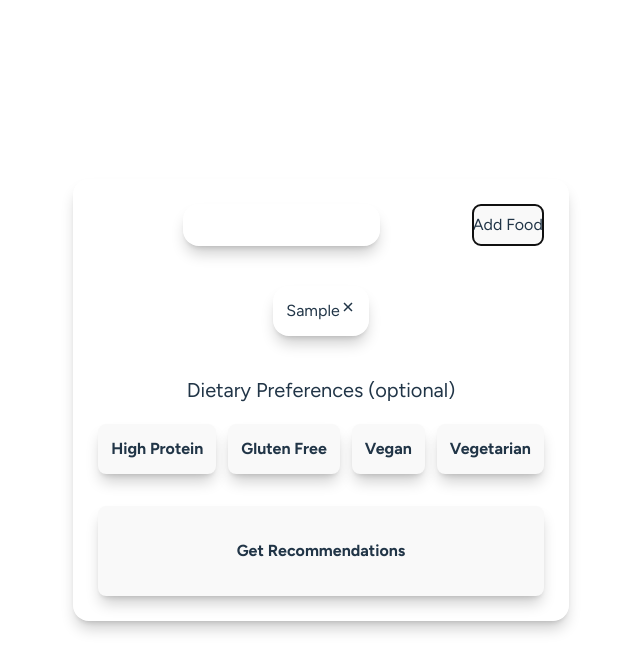
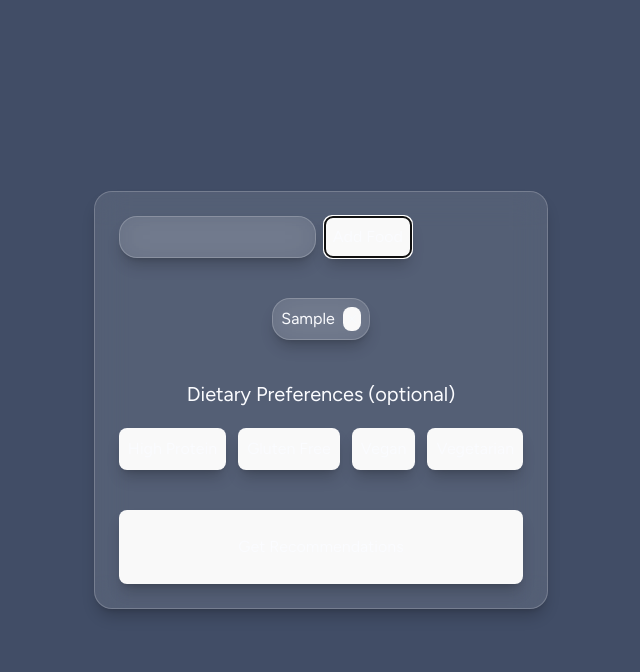
Before and after one commit to ethancha0/ai-project, a React (Vite) app in the folder frontend/: page / in a window 1280 px wide. Both pictures are taken after typing "Sample" into the empty fields and a click on the button "Add Food". Shown: the top 672 px of the page, without its empty margins (319-959 px from the left). Built offline with nearby package versions, Linux system fonts and the light colour scheme; no server answers.

Commit message:
fix: refactored glass div ui

```diff
--- a/frontend/src/components/input.jsx
+++ b/frontend/src/components/input.jsx
@@ -2,6 +2,7 @@
 import { IoCloseSharp } from "react-icons/io5";
 
 import Recommendations from "./recommendations"
+import { Button } from './ui/button';
 
 
 const API_BASE = (import.meta.env.VITE_API_URL ?? "").replace(/\/$/, "");
@@ -90,15 +91,12 @@
 
         <form onSubmit={handleSubmit} className="flex gap-2">
             <input
-                className="max-w-2xl mx-auto p-2 rounded-2xl
-                             bg-white/10 backdrop-blur-lg
-                              border border-white/20
-                            shadow-lg shadow-black/20"
+                className="glass-card"
                 value={userInput}
                 onChange={(e) => setUserInput(e.target.value)}
             ></input>
 
-            <button type="submit"> Add Food </button>
+            <button type="submit" className="glass-card">  Add Food </button>
 
         </form>
 
@@ -106,16 +104,23 @@
             <div>
                 <div className="flex justify-center cent mt-10 gap-3">
                     {inputArray.map((t, index) =>(
-                        <div key={index}className="flex  align-itemgap-2 p-3 rounded-2xl
-                                bg-white/10 backdrop-blur-lg
-                                border border-white/20
-                                shadow-lg shadow-black/20">
+                        <div key={index}className="glass-card flex gap-2">
                         <p
                         className=" "
                         key={index}>
                             {t}
                         </p>
-                        <IoCloseSharp />
+                        <Button
+                            size="xs-icon"
+                            varient="outline"
+                            className="bg-white/10 backdrop-blur-lg
+                                border border-white/20 hover:bg-gray-400"
+                        >
+                            <IoCloseSharp/>
+                        </Button>
+
+
+
                         </div>
 
                     ))}
@@ -127,10 +132,7 @@
                     <div className ="flex gap-3 mt-5">
                     {dietaryOptions.map((option, index) =>
                             <button
-                            className="flex gap-2 p-3 rounded-2xl
-                                bg-white/10 backdrop-blur-lg
-                                border border-white/20
-                                shadow-lg shadow-black/20 font-bold"
+                            className="glass-card"
                             key ={index}
                             onClick={() => addDietaryOption(index)}
                             >{option}</button>
@@ -141,10 +143,7 @@
 
                 <div className="">
                     <button
-                        className="justify-center flex gap-2 p-8 mt-8 w-full rounded-2xl
-                                bg-white/10 backdrop-blur-lg
-                                border border-white/20
-                                shadow-lg shadow-black/20 font-bold"
+                        className="glass-card p-6 mt-10 w-full"
                         onClick={sendPreferences}
                     >Get Recommendations
 
@@ -167,7 +166,6 @@
 
         )}
 
-
         </div>
     )
 }
--- /dev/null
+++ b/frontend/src/components/ui/button.jsx
@@ -0,0 +1,60 @@
+import * as React from "react"
+import { cva } from "class-variance-authority";
+import { Slot } from "radix-ui"
+
+import { cn } from "@/lib/utils"
+
+const buttonVariants = cva(
+  "inline-flex items-center justify-center gap-2 whitespace-nowrap rounded-md text-sm font-medium transition-all disabled:pointer-events-none disabled:opacity-50 [&_svg]:pointer-events-none [&_svg:not([class*='size-'])]:size-4 shrink-0 [&_svg]:shrink-0 outline-none focus-visible:border-ring focus-visible:ring-ring/50 focus-visible:ring-[3px] aria-invalid:ring-destructive/20 dark:aria-invalid:ring-destructive/40 aria-invalid:border-destructive",
+  {
+    variants: {
+      variant: {
+        default: "bg-primary text-primary-foreground hover:bg-primary/90",
+        destructive:
+          "bg-destructive text-white hover:bg-destructive/90 focus-visible:ring-destructive/20 dark:focus-visible:ring-destructive/40 dark:bg-destructive/60",
+        outline:
+          "border bg-background shadow-xs hover:bg-accent hover:text-accent-foreground dark:bg-input/30 dark:border-input dark:hover:bg-input/50",
+        secondary:
+          "bg-secondary text-secondary-foreground hover:bg-secondary/80",
+        ghost:
+          "hover:bg-accent hover:text-accent-foreground dark:hover:bg-accent/50",
+        link: "text-primary underline-offset-4 hover:underline",
+      },
+      size: {
+        default: "h-9 px-4 py-2 has-[>svg]:px-3",
+        xs: "h-6 gap-1 rounded-md px-2 text-xs has-[>svg]:px-1.5 [&_svg:not([class*='size-'])]:size-3",
+        sm: "h-8 rounded-md gap-1.5 px-3 has-[>svg]:px-2.5",
+        lg: "h-10 rounded-md px-6 has-[>svg]:px-4",
+        icon: "size-9",
+        "icon-xs": "size-6 rounded-md [&_svg:not([class*='size-'])]:size-3",
+        "icon-sm": "size-8",
+        "icon-lg": "size-10",
+      },
+    },
+    defaultVariants: {
+      variant: "default",
+      size: "default",
+    },
+  }
+)
+
+function Button({
+  className,
+  variant = "default",
+  size = "default",
+  asChild = false,
+  ...props
+}) {
+  const Comp = asChild ? Slot.Root : "button"
+
+  return (
+    <Comp
+      data-slot="button"
+      data-variant={variant}
+      data-size={size}
+      className={cn(buttonVariants({ variant, size, className }))}
+      {...props} />
+  );
+}
+
+export { Button, buttonVariants }
--- /dev/null
+++ b/frontend/src/globals.css
@@ -0,0 +1,7 @@
+@layer components {
+  .glass-card {
+    @apply p-2 rounded-2xl bg-white/10 backdrop-blur-lg
+            border border-white/20
+            shadow-lg shadow-black/20;
+  }
+}
--- a/frontend/src/index.css
+++ b/frontend/src/index.css
@@ -1,9 +1,13 @@
 @import "tailwindcss";
+@import "tw-animate-css";
+@import "shadcn/tailwind.css";
+@import "./globals.css";
+
+@custom-variant dark (&:is(.dark *));
 
 @theme{
   --font-figtree: "Figtree", ui-sans-serif, system-ui, sans-serif;
 }
-
 
 :root {
   font-family: system-ui, Avenir, Helvetica, Arial, sans-serif;
@@ -18,6 +22,38 @@
   text-rendering: optimizeLegibility;
   -webkit-font-smoothing: antialiased;
   -moz-osx-font-smoothing: grayscale;
+  --radius: 0.625rem;
+  --background: oklch(42.028% 0.04473 264.64);
+  --foreground: oklch(99.116% 0.00422 271.371);
+  --card: oklch(1 0 0);
+  --card-foreground: oklch(0.129 0.042 264.695);
+  --popover: oklch(1 0 0);
+  --popover-foreground: oklch(0.129 0.042 264.695);
+  --primary: oklch(0.208 0.042 265.755);
+  --primary-foreground: oklch(0.984 0.003 247.858);
+  --secondary: oklch(0.968 0.007 247.896);
+  --secondary-foreground: oklch(0.208 0.042 265.755);
+  --muted: oklch(0.968 0.007 247.896);
+  --muted-foreground: oklch(0.554 0.046 257.417);
+  --accent: oklch(0.968 0.007 247.896);
+  --accent-foreground: oklch(0.208 0.042 265.755);
+  --destructive: oklch(0.577 0.245 27.325);
+  --border: oklch(0.929 0.013 255.508);
+  --input: oklch(0.929 0.013 255.508);
+  --ring: oklch(0.704 0.04 256.788);
+  --chart-1: oklch(0.646 0.222 41.116);
+  --chart-2: oklch(0.6 0.118 184.704);
+  --chart-3: oklch(0.398 0.07 227.392);
+  --chart-4: oklch(0.828 0.189 84.429);
+  --chart-5: oklch(0.769 0.188 70.08);
+  --sidebar: oklch(0.984 0.003 247.858);
+  --sidebar-foreground: oklch(0.129 0.042 264.695);
+  --sidebar-primary: oklch(0.208 0.042 265.755);
+  --sidebar-primary-foreground: oklch(0.984 0.003 247.858);
+  --sidebar-accent: oklch(0.968 0.007 247.896);
+  --sidebar-accent-foreground: oklch(0.208 0.042 265.755);
+  --sidebar-border: oklch(0.929 0.013 255.508);
+  --sidebar-ring: oklch(0.704 0.04 256.788);
 }
 
 a {
@@ -64,9 +100,93 @@
     background-color: #ffffff;
   }
   a:hover {
-    color: #747bff;
+    color: #8f93e6;
   }
   button {
     background-color: #f9f9f9;
   }
 }
+
+@theme inline {
+  --radius-sm: calc(var(--radius) - 4px);
+  --radius-md: calc(var(--radius) - 2px);
+  --radius-lg: var(--radius);
+  --radius-xl: calc(var(--radius) + 4px);
+  --radius-2xl: calc(var(--radius) + 8px);
+  --radius-3xl: calc(var(--radius) + 12px);
+  --radius-4xl: calc(var(--radius) + 16px);
+  --color-background: var(--background);
+  --color-foreground: var(--foreground);
+  --color-card: var(--card);
+  --color-card-foreground: var(--card-foreground);
+  --color-popover: var(--popover);
+  --color-popover-foreground: var(--popover-foreground);
+  --color-primary: var(--primary);
+  --color-primary-foreground: var(--primary-foreground);
+  --color-secondary: var(--secondary);
+  --color-secondary-foreground: var(--secondary-foreground);
+  --color-muted: var(--muted);
+  --color-muted-foreground: var(--muted-foreground);
+  --color-accent: var(--accent);
+  --color-accent-foreground: var(--accent-foreground);
+  --color-destructive: var(--destructive);
+  --color-border: var(--border);
+  --color-input: var(--input);
+  --color-ring: var(--ring);
+  --color-chart-1: var(--chart-1);
+  --color-chart-2: var(--chart-2);
+  --color-chart-3: var(--chart-3);
+  --color-chart-4: var(--chart-4);
+  --color-chart-5: var(--chart-5);
+  --color-sidebar: var(--sidebar);
+  --color-sidebar-foreground: var(--sidebar-foreground);
+  --color-sidebar-primary: var(--sidebar-primary);
+  --color-sidebar-primary-foreground: var(--sidebar-primary-foreground);
+  --color-sidebar-accent: var(--sidebar-accent);
+  --color-sidebar-accent-foreground: var(--sidebar-accent-foreground);
+  --color-sidebar-border: var(--sidebar-border);
+  --color-sidebar-ring: var(--sidebar-ring);
+}
+
+.dark {
+  --background: oklch(0.129 0.042 264.695);
+  --foreground: oklch(0.984 0.003 247.858);
+  --card: oklch(0.208 0.042 265.755);
+  --card-foreground: oklch(0.984 0.003 247.858);
+  --popover: oklch(0.208 0.042 265.755);
+  --popover-foreground: oklch(0.984 0.003 247.858);
+  --primary: oklch(0.929 0.013 255.508);
+  --primary-foreground: oklch(0.208 0.042 265.755);
+  --secondary: oklch(0.279 0.041 260.031);
+  --secondary-foreground: oklch(0.984 0.003 247.858);
+  --muted: oklch(0.279 0.041 260.031);
+  --muted-foreground: oklch(0.704 0.04 256.788);
+  --accent: oklch(0.279 0.041 260.031);
+  --accent-foreground: oklch(0.984 0.003 247.858);
+  --destructive: oklch(0.704 0.191 22.216);
+  --border: oklch(1 0 0 / 10%);
+  --input: oklch(1 0 0 / 15%);
+  --ring: oklch(0.551 0.027 264.364);
+  --chart-1: oklch(0.488 0.243 264.376);
+  --chart-2: oklch(0.696 0.17 162.48);
+  --chart-3: oklch(0.769 0.188 70.08);
+  --chart-4: oklch(0.627 0.265 303.9);
+  --chart-5: oklch(0.645 0.246 16.439);
+  --sidebar: oklch(0.208 0.042 265.755);
+  --sidebar-foreground: oklch(0.984 0.003 247.858);
+  --sidebar-primary: oklch(0.488 0.243 264.376);
+  --sidebar-primary-foreground: oklch(0.984 0.003 247.858);
+  --sidebar-accent: oklch(0.279 0.041 260.031);
+  --sidebar-accent-foreground: oklch(0.984 0.003 247.858);
+  --sidebar-border: oklch(1 0 0 / 10%);
+  --sidebar-ring: oklch(0.551 0.027 264.364);
+}
+
+@layer base {
+  * {
+    @apply border-border outline-ring/50;
+  }
+  body {
+    @apply bg-background text-foreground;
+  }
+}
--- /dev/null
+++ b/frontend/src/lib/utils.js
@@ -0,0 +1,6 @@
+import { clsx } from "clsx";
+import { twMerge } from "tailwind-merge"
+
+export function cn(...inputs) {
+  return twMerge(clsx(inputs));
+}
--- a/frontend/vite.config.js
+++ b/frontend/vite.config.js
@@ -1,19 +1,19 @@
-import { defineConfig } from 'vite';
-import react from '@vitejs/plugin-react';
-import tailwindcss from '@tailwindcss/vite'; // Import the plugin
+import { defineConfig } from "vite";
+import react from "@vitejs/plugin-react";
+import tailwindcss from "@tailwindcss/vite";
+import path from "path";
 
-// https://vitejs.dev
 export default defineConfig({
-  plugins: [
-    tailwindcss(), // Add the plugin
-    react(),
-  ],
+  plugins: [tailwindcss(), react()],
+  resolve: {
+    alias: {
+      "@": path.resolve(__dirname, "./src"),
+    },
+  },
   server: {
-    // In dev, forward /api requests to the FastAPI server.
-    // This lets the frontend call /api/* without hardcoding a base URL.
     proxy: {
-      '/api': {
-        target: 'http://localhost:8000',
+      "/api": {
+        target: "http://localhost:8000",
         changeOrigin: true,
       },
     },
```
Also changed, not shown: frontend/jsconfig.json (added, +8 -0 lines), frontend/package.json (+12 -1 lines), frontend/components.json (added), 1 other file (tests, documents, lock files or other folders).
